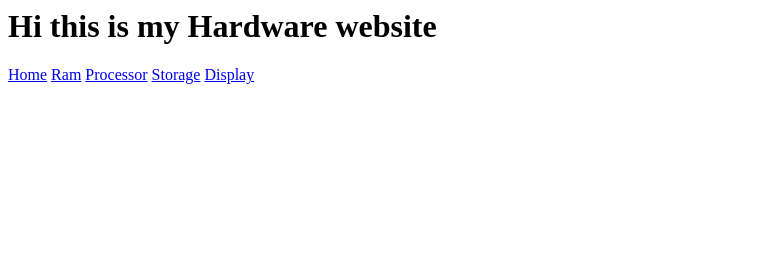
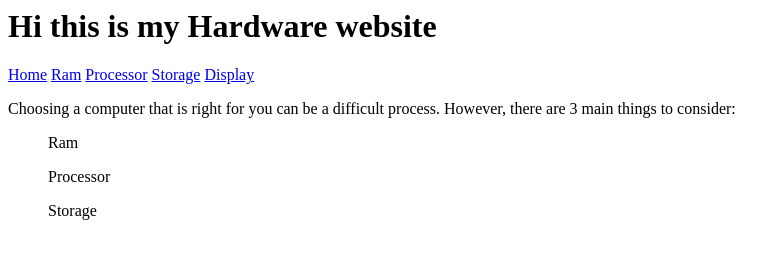
Before and after one commit to rhoughton/Ex.CreateTabsinHTML, a plain HTML site: page index.html in a window 1280 px wide. Shown: the whole page, without its empty margins (0-784 px from the left). Drawn offline with Linux system fonts and the light colour scheme.

Commit message:
Update index.html

```diff
--- a/index.html
+++ b/index.html
@@ -7,6 +7,10 @@
   <a href="contact.html">Processor</a>
   <a href="storage.html">Storage</a>
   <a href=”display.html">Display</a>
+                        <p> Choosing a computer that is right for you can be a difficult process. However, there are 3 main things to consider:</p>
+                        <ul> Ram </ul>
+                        <ul> Processor </ul>
+                        <ul> Storage </ul>
 </div>
 </body>
 </html>
```
